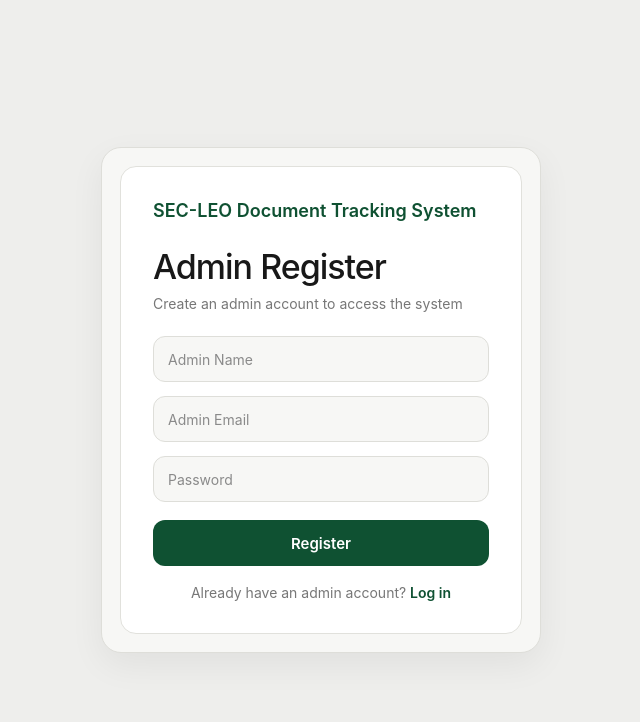
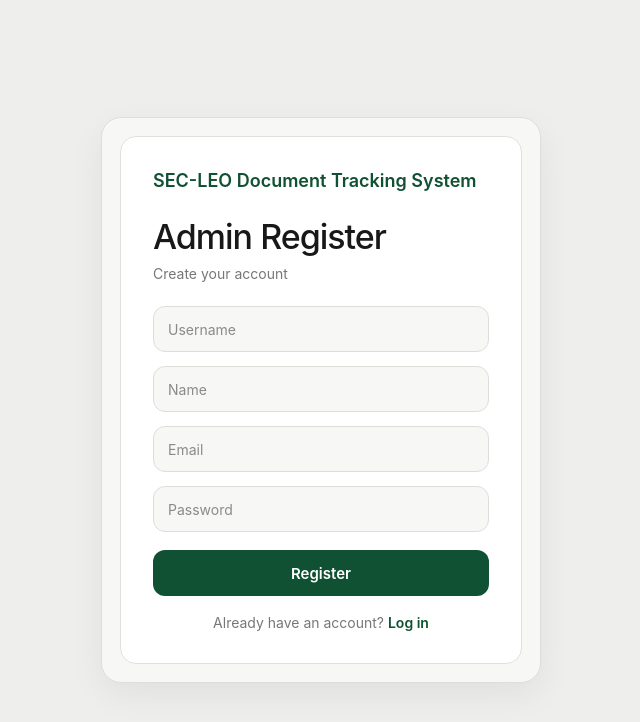
Before and after one commit to jaekpavia/WebsysFinalProj, a PHP site: page /login-register/login.php in a window 1280 px wide, after a click on "Register". Shown: the top 722 px of the page, without its empty margins (319-959 px from the left). Run offline with PHP 8.4, Linux system fonts and the light colour scheme.

Commit message:
Add files via upload
modify login register

```diff
--- a/login-register/login.css
+++ b/login-register/login.css
@@ -148,3 +148,14 @@ p a:hover {
   text-align: center;
   margin-bottom: 16px;
 }
+
+.success-message {
+  background: #ecfdf3;
+  border: 1px solid #abefc6;
+  color: #067647;
+  border-radius: 12px;
+  padding: 12px 14px;
+  font-size: 14px;
+  text-align: center;
+  margin-bottom: 16px;
+}
--- a/login-register/login.php
+++ b/login-register/login.php
@@ -6,16 +6,28 @@ $errors = [
     'register' => $_SESSION['register_error'] ?? ''
 ];
 
+$success = $_SESSION['success_message'] ?? '';
+
 $activeForm = $_SESSION['active_form'] ?? 'login';
 
 unset($_SESSION['login_error']);
 unset($_SESSION['register_error']);
+unset($_SESSION['success_message']);
 unset($_SESSION['active_form']);
 
 function showError($error)
 {
     if (!empty($error)) {
         return "<p class='error-message'>" . htmlspecialchars($error) . "</p>";
+    }
+
+    return '';
+}
+
+function showSuccess($message)
+{
+    if (!empty($message)) {
+        return "<p class='success-message'>" . htmlspecialchars($message) . "</p>";
     }
 
     return '';
@@ -47,15 +59,18 @@ function isActiveForm($formName, $activeForm)
                 <h2>Admin Log In</h2>
                 <p class="form-subtitle">Sign in to continue to your dashboard</p>
 
+                <?= showSuccess($success); ?>
                 <?= showError($errors['login']); ?>
 
-                <input type="email" id="login-email" name="email" placeholder="Admin Email" required>
+                <input type="text" id="login-username" name="username" placeholder="Username" required>
                 <input type="password" id="login-password" name="password" placeholder="Password" required>
 
                 <button name="login" type="submit">Log in</button>
 
+
+
                 <p>
-                    Don't have an admin account?
+                    Don't have an account?
                     <a href="#" onclick="showForm('register-form'); return false;">Register</a>
                 </p>
             </form>
@@ -64,19 +79,20 @@ function isActiveForm($formName, $activeForm)
         <div class="form-box <?= isActiveForm('register', $activeForm); ?>" id="register-form">
             <form action="login_register.php" method="POST">
                 <h1>SEC-LEO Document Tracking System</h1>
-                <h2>Admin Register</h2>
-                <p class="form-subtitle">Create an admin account to access the system</p>
+                <h2> Admin Register</h2>
+                <p class="form-subtitle">Create your account</p>
 
                 <?= showError($errors['register']); ?>
 
-                <input type="text" id="register-name" name="name" placeholder="Admin Name" required>
-                <input type="email" id="register-email" name="email" placeholder="Admin Email" required>
+                <input type="text" id="username" name="username" placeholder="Username" required>
+                <input type="text" id="name" name="name" placeholder="Name" required>
+                <input type="email" id="email" name="email" placeholder="Email" required>
                 <input type="password" id="register-password" name="password" placeholder="Password" required>
 
                 <button name="register" type="submit">Register</button>
 
                 <p>
-                    Already have an admin account?
+                    Already have an account?
                     <a href="#" onclick="showForm('login-form'); return false;">Log in</a>
                 </p>
             </form>
```
Also changed, not shown: login-register/login_register.php (+34 -16 lines).
